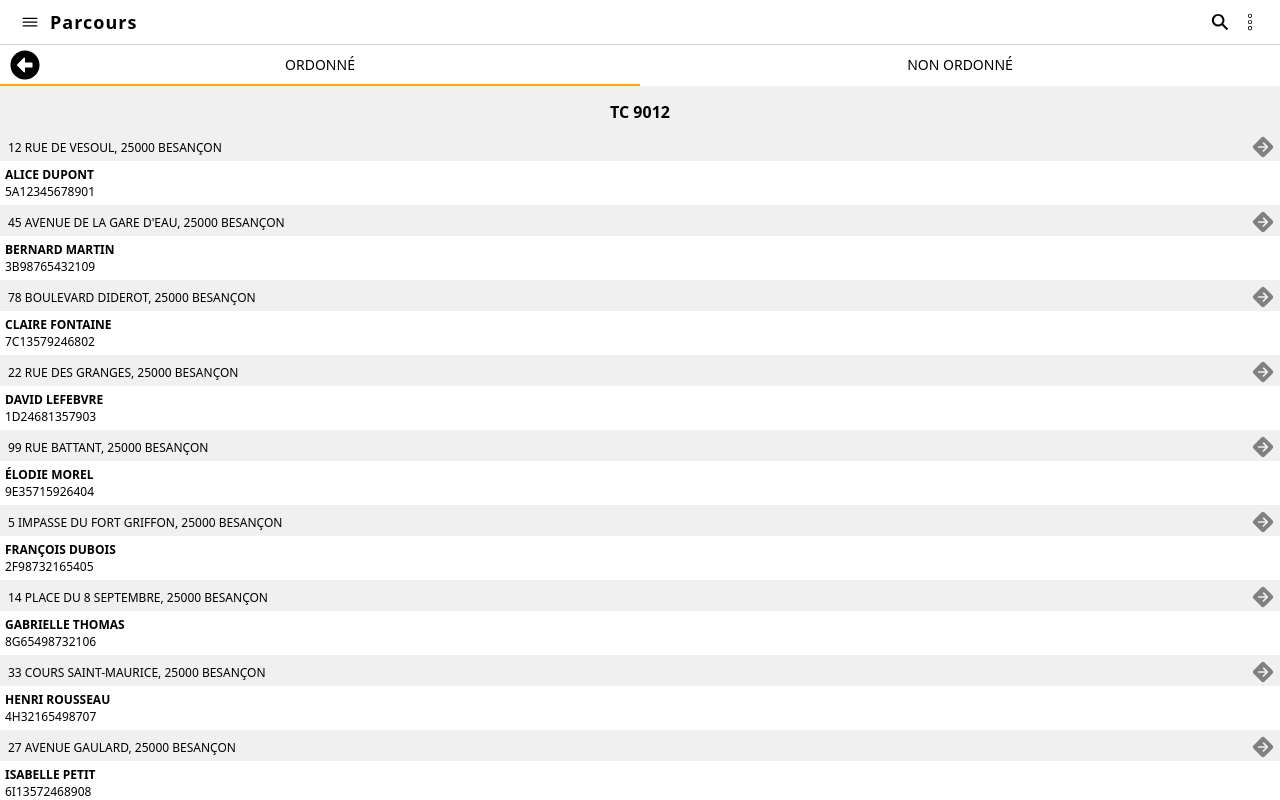
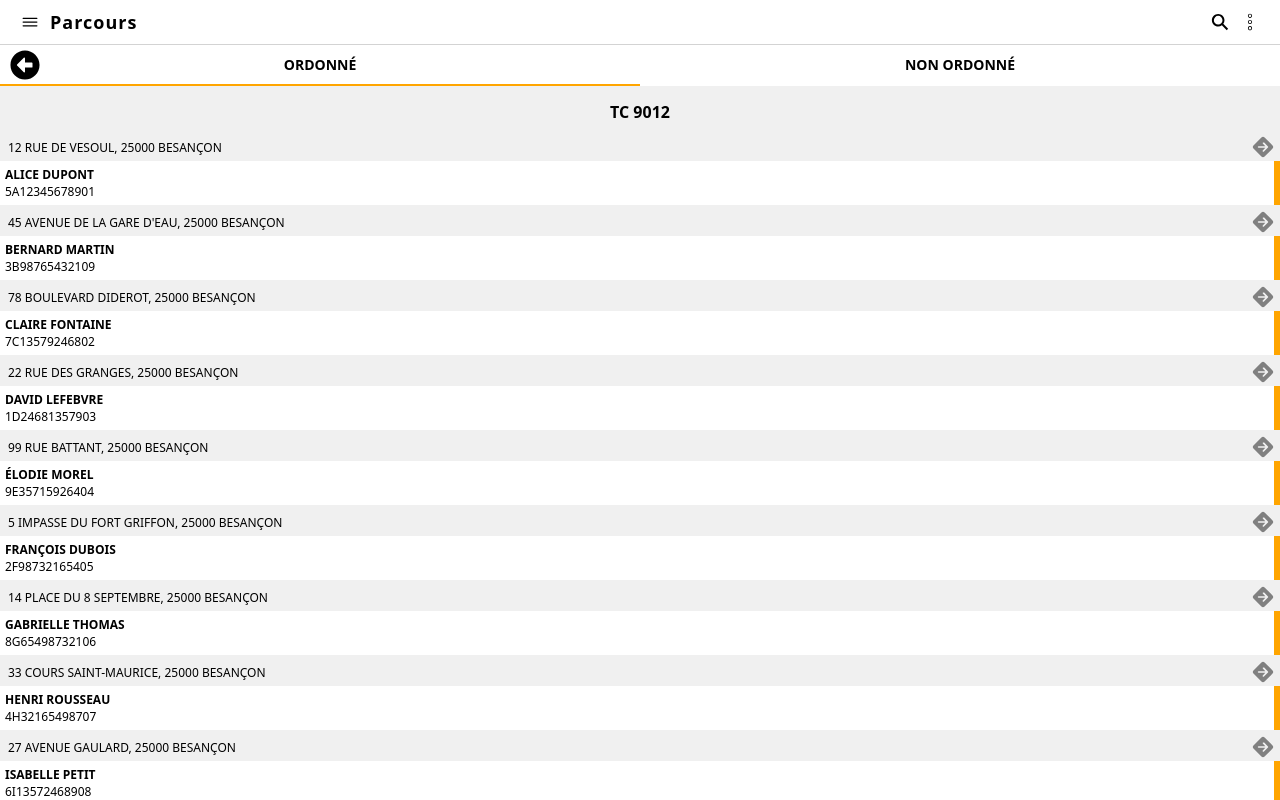
Before and after one commit to Jerhum25/facteo, a React (Create React App) app: page /ObjectList in a window 1280 px wide. Shown: the top 800 px of the page. Built offline with nearby package versions, Linux system fonts and the light colour scheme.

Commit message:
ajout rightVerticaleLine sur ObjectCard

```diff
--- a/src/components/ObjectCard/ObjectCard.jsx
+++ b/src/components/ObjectCard/ObjectCard.jsx
@@ -9,7 +9,8 @@ function ObjectCard({nom, adresse, numeroObjet}) {
             <p className="adresse">{adresse}<FaSquareArrowUpRight /></p>
             <div>
                 <p className="nom">{nom}</p>
-                <p className="numeroObjet">{numeroObjet}</p>
+                <p className="numeroObjet">{numeroObjet}</p>          <div className="rightVerticaleLine"></div>
+
             </div>
         </div>
     );
--- a/src/components/ObjectCard/ObjectCard.scss
+++ b/src/components/ObjectCard/ObjectCard.scss
@@ -25,6 +25,15 @@
   }
   div {
     background-color: #fff;
-    padding: 5px 0 5px 5px;
+    padding: 5px 0 5px 5px;position: relative;
+    .rightVerticaleLine {
+      position: absolute;
+      top: 0;
+      right: 0;
+      height: 100%;
+      width: 6px;
+      background-color: orange;
+    }
+
   }
 }
--- a/src/pages/ObjectsList/ObjectsList.scss
+++ b/src/pages/ObjectsList/ObjectsList.scss
@@ -40,6 +40,7 @@
       text-transform: uppercase;
       padding: 10px;
       font-size: 14px;
+      font-weight: bold;
       &:first-child {
         border-bottom: 2px solid orange;
       }
```
